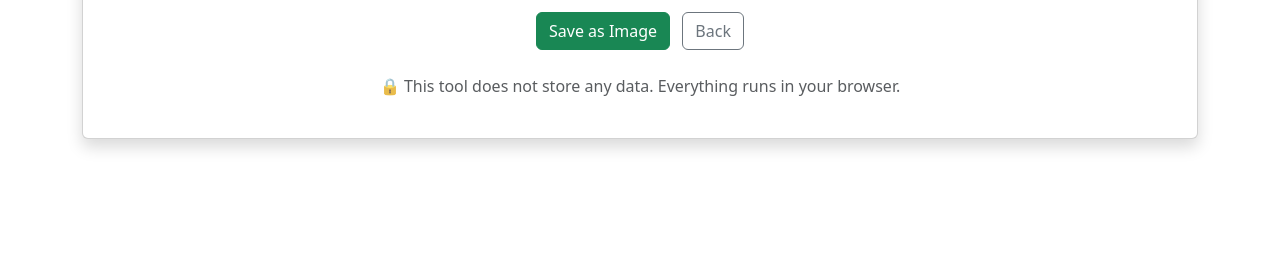
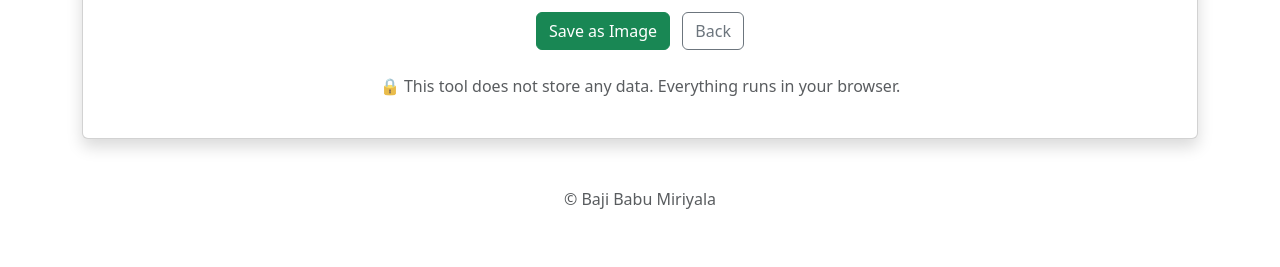
Before and after one commit to Baji692/student-marks-app, a Flask app: template templates/result.html in a window 1280 px wide. Shown: the part 533-800 px from the top of the page. Run offline with Flask 3, Linux system fonts and the light colour scheme; the template is opened without the code that fills it: most values are stand-ins (such as "Sample title", 1, 10 or a date in 2020).

Commit message:
Update result.html

```diff
--- a/templates/result.html
+++ b/templates/result.html
@@ -86,5 +86,12 @@
       });
     }
   </script>
+  <!-- Footer -->
+<footer class="text-center mt-5 text-muted">
+  &copy; Baji Babu Miriyala
+</footer>
 </body>
 </html>
+
+</body>
+</html>
```
